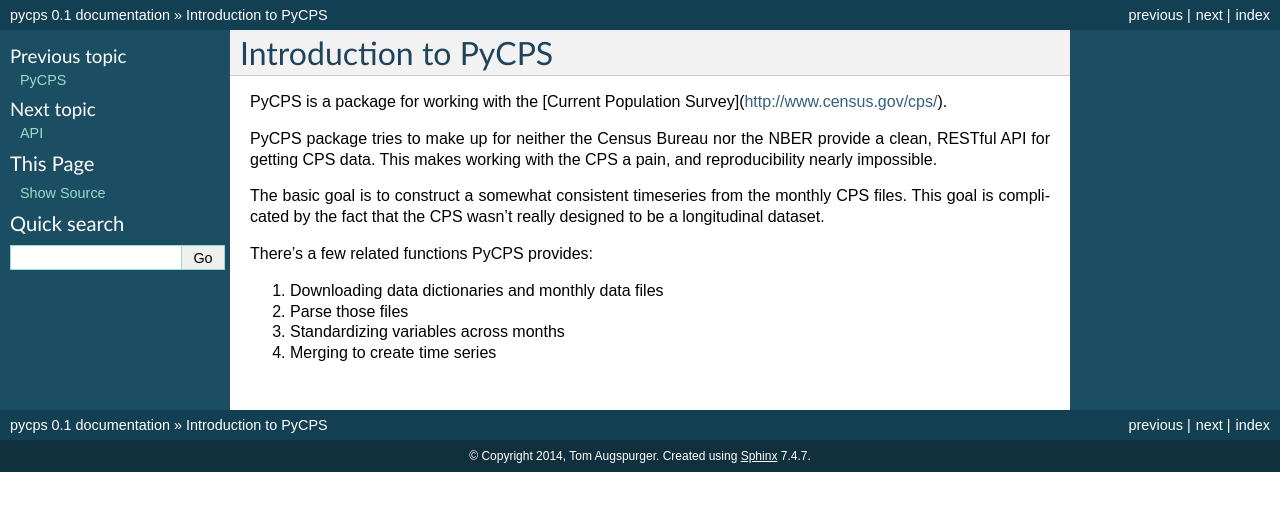
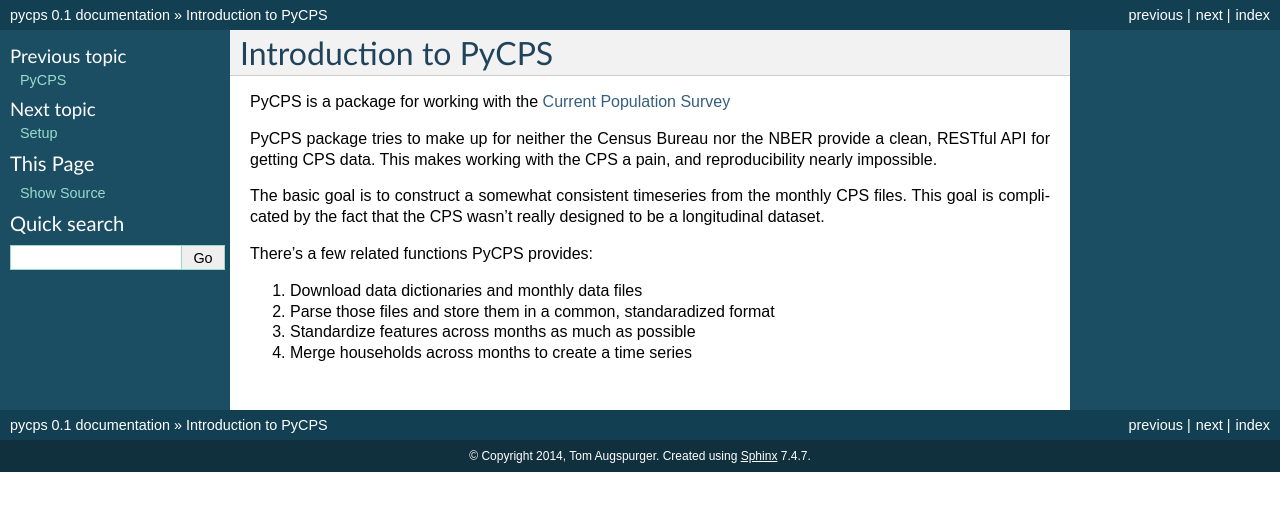
Before and after one commit to TomAugspurger/pycps, a Sphinx documentation site: the page built from docs/intro.rst, in a window 1280 px wide. Shown: the top 511 px of the page. Built offline with Sphinx 7.4.7, drawn with Linux system fonts in a browser that asks for light colours.

Commit message:
Update docs

```diff
--- a/docs/intro.rst
+++ b/docs/intro.rst
@@ -14,7 +16,7 @@ longitudinal dataset.
 
 There's a few related functions PyCPS provides:
 
-1. Downloading data dictionaries and monthly data files
-2. Parse those files
-3. Standardizing variables across months
-4. Merging to create time series
+1. Download data dictionaries and monthly data files
+2. Parse those files and store them in a common, standaradized format
+3. Standardize features across months as much as possible
+4. Merge households across months to create a time series
--- a/docs/settings.rst
+++ b/docs/settings.rst
@@ -31,7 +31,8 @@ You should also define the months of data you need for your project.
     * date_start: YYYY-MM string with the first month to download
     * date_end: YYYY-MM string with the last month to download
 
-All months between ``date_start`` and ``date_end``, inclusive, will be downloaded.
+All months between ``date_start`` and ``date_end``, inclusive,
+will be downloaded and parsed.
 
 Example
 -------
```
Also changed, not shown: other parts of docs/intro.rst (+3 -1 lines), other parts of docs/settings.rst (+1 -1 lines), docs/index.rst (+1 -11 lines), docs/install.rst (added, +38 -0 lines).
